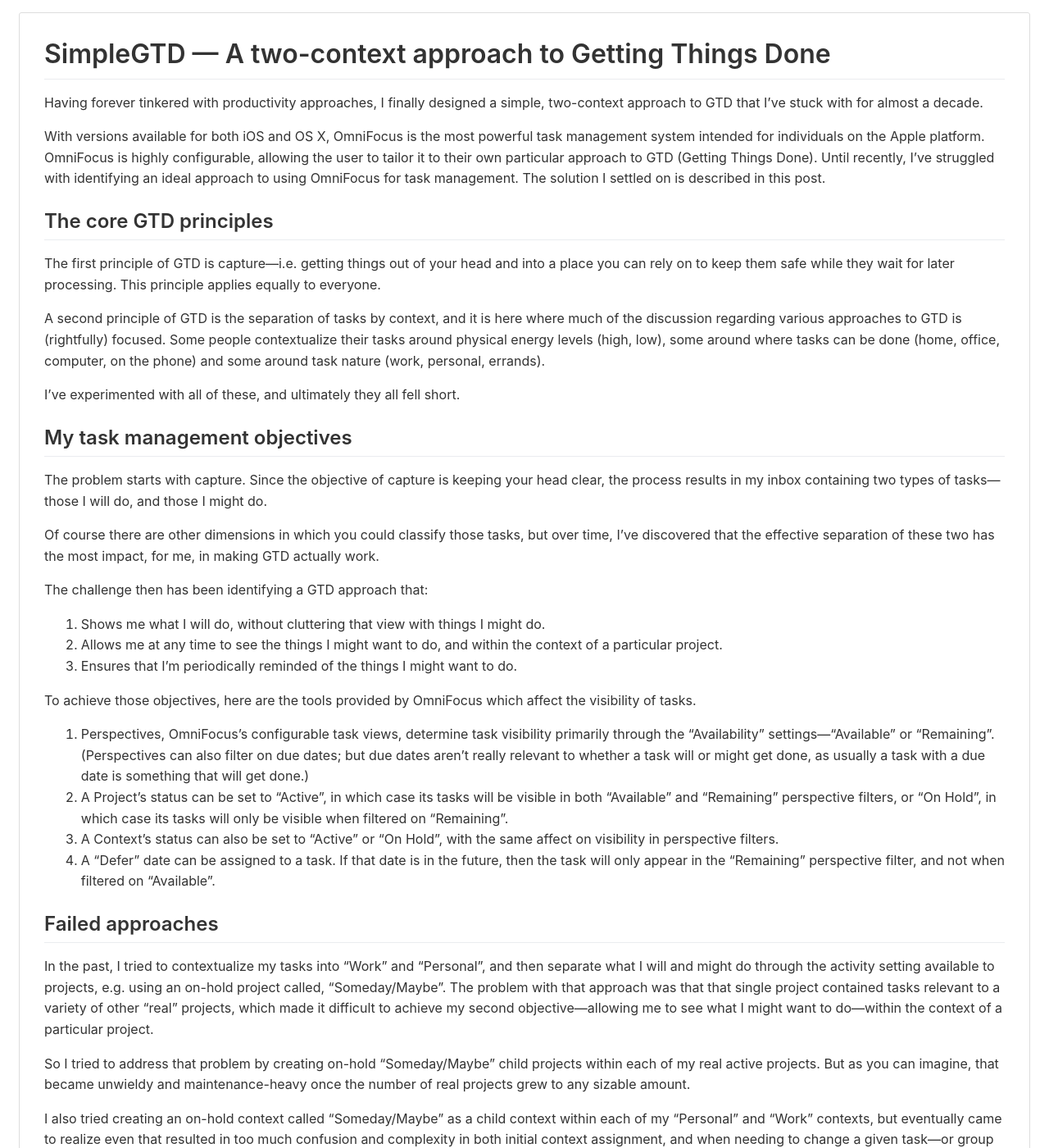
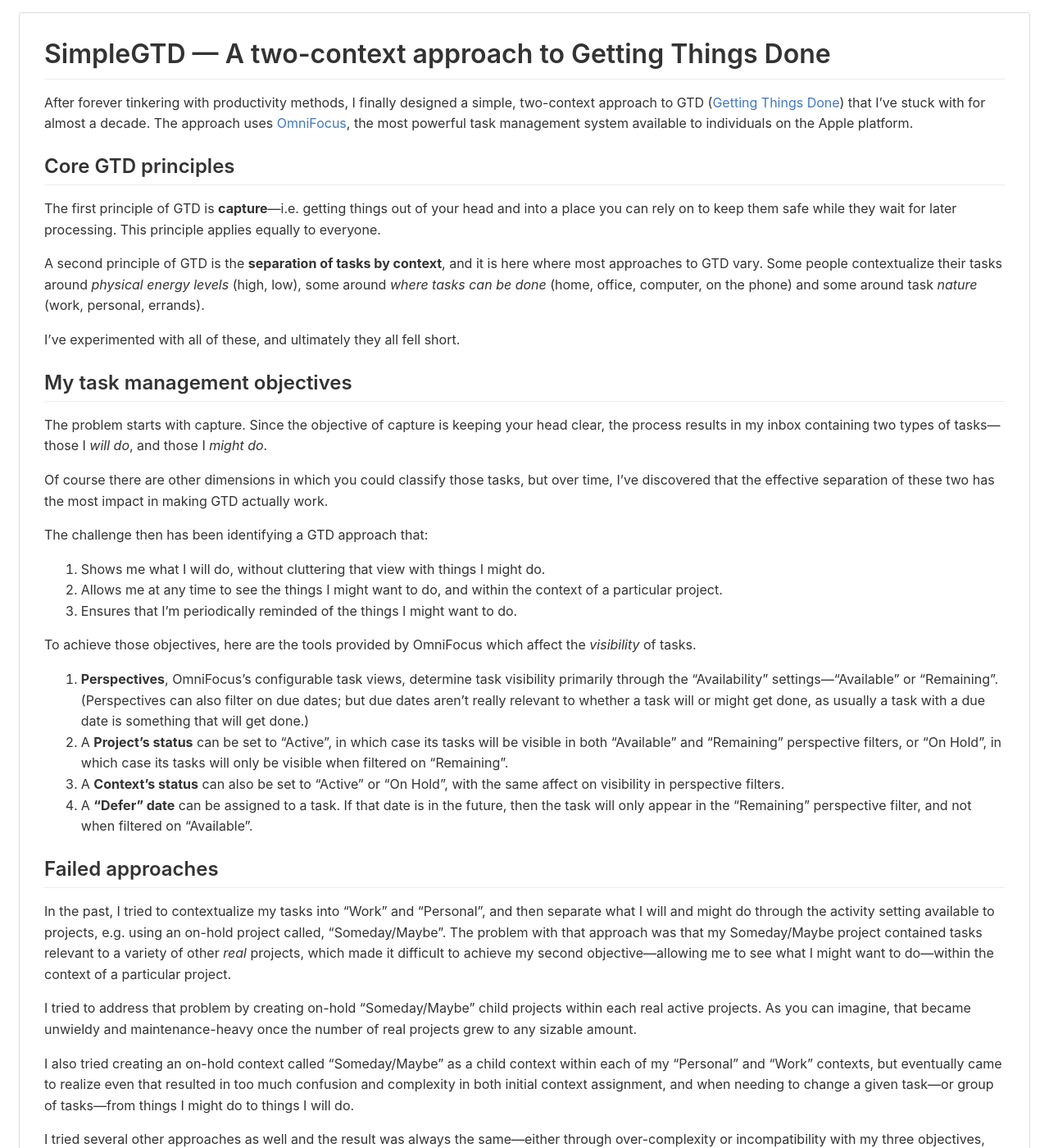
Before and after one commit to dafacto/simplegtd, a Jekyll site: the page index.html, which Jekyll copies as it is, in a window 1280 px wide and 1400 px high. Shown: the whole window at 82% size. Built offline with Jekyll 4.4.1, drawn with Linux system fonts in a browser that asks for light colours; comment, search, counter and statistics services are not loaded; some of the changed text lies outside the part shown.

```diff
--- a/_includes/meta.html
+++ b/_includes/meta.html
@@ -2,8 +2,8 @@
 <meta name="twitter:site" content="@dafacto" />
 <meta name="twitter:creator" content="@dafacto" />
 <meta property="og:url" content="{{ page.url }}" />
-<meta property="og:title" content="{{ page.title | default: 'Basis Cash - A guide for beginners' }}" />
-<meta property="og:description" content="{{ page.intro | default: 'If you’re new to Basis Cash and curious to learn more, you’ve come to the right place. In just a few quick lessons, you’ll learn all the basics.' }}" />
+<meta property="og:title" content="{{ page.title | default: 'SimpleGTD — A two-context approach to Getting Things Done' }}" />
+<meta property="og:description" content="{{ page.intro | default: 'SimpleGTD — A two-context approach to Getting Things Done' }}" />
 <meta
   property="og:image"
   content="https://SimpleGTD.org/images/twitter.png"
--- a/index.html
+++ b/index.html
@@ -18,27 +18,25 @@ html,body,#wrapper{font-size:10pt!important}
 
 
   </head>
-<body class="normal firstload">
+<body class="normal">
   <div id="wrapper">
 <h1 id="simplegtd%E2%80%94atwo-contextapproachtogettingthingsdone">SimpleGTD — A two-context approach to Getting Things Done</h1>
 
-<p>Having forever tinkered with productivity approaches, I finally designed a simple, two-context approach to GTD that I’ve stuck with for almost a decade.</p>
+<p>After forever tinkering with productivity methods, I finally designed a simple, two-context approach to GTD (<a href="https://www.amazon.com/Getting-Things-Done-Stress-Free-Productivity/dp/0670899240/">Getting Things Done</a>) that I’ve stuck with for almost a decade. The approach uses <a href="https://www.omnigroup.com/omnifocus/">OmniFocus</a>, the most powerful task management system available to individuals on the Apple platform. </p>
 
-<p>With versions available for both iOS and OS X, OmniFocus is the most powerful task management system intended for individuals on the Apple platform. OmniFocus is highly configurable, allowing the user to tailor it to their own particular approach to GTD (Getting Things Done). Until recently, I’ve struggled with identifying an ideal approach to using OmniFocus for task management. The solution I settled on is described in this post.</p>
+<h2 id="coregtdprinciples">Core GTD principles</h2>
 
-<h2 id="thecoregtdprinciples">The core GTD principles</h2>
+<p>The first principle of GTD is <strong>capture</strong>—i.e. getting things out of your head and into a place you can rely on to keep them safe while they wait for later processing. This principle applies equally to everyone.</p>
 
-<p>The first principle of GTD is capture—i.e. getting things out of your head and into a place you can rely on to keep them safe while they wait for later processing. This principle applies equally to everyone.</p>
-
-<p>A second principle of GTD is the separation of tasks by context, and it is here where much of the discussion regarding various approaches to GTD is (rightfully) focused. Some people contextualize their tasks around physical energy levels (high, low), some around where tasks can be done (home, office, computer, on the phone) and some around task nature (work, personal, errands). </p>
+<p>A second principle of GTD is the <strong>separation of tasks by context</strong>, and it is here where most approaches to GTD vary. Some people contextualize their tasks around <em>physical energy levels</em> (high, low), some around <em>where tasks can be done</em> (home, office, computer, on the phone) and some around task <em>nature</em> (work, personal, errands). </p>
 
 <p>I’ve experimented with all of these, and ultimately they all fell short.</p>
 
 <h2 id="mytaskmanagementobjectives">My task management objectives</h2>
 
-<p>The problem starts with capture. Since the objective of capture is keeping your head clear, the process results in my inbox containing two types of tasks—those I will do, and those I might do.</p>
+<p>The problem starts with capture. Since the objective of capture is keeping your head clear, the process results in my inbox containing two types of tasks—those I <em>will do</em>, and those I <em>might do</em>.</p>
 
-<p>Of course there are other dimensions in which you could classify those tasks, but over time, I’ve discovered that the effective separation of these two has the most impact, for me, in making GTD actually work.</p>
+<p>Of course there are other dimensions in which you could classify those tasks, but over time, I’ve discovered that the effective separation of these two has the most impact in making GTD actually work.</p>
 
 <p>The challenge then has been identifying a GTD approach that:</p>
 
@@ -48,28 +46,28 @@ html,body,#wrapper{font-size:10pt!important}
 <li>Ensures that I’m periodically reminded of the things I might want to do.</li>
 </ol>
 
-<p>To achieve those objectives, here are the tools provided by OmniFocus which affect the visibility of tasks.</p>
+<p>To achieve those objectives, here are the tools provided by OmniFocus which affect the <em>visibility</em> of tasks.</p>
 
 <ol>
-<li>Perspectives, OmniFocus’s configurable task views, determine task visibility primarily through the “Availability” settings—“Available” or “Remaining”. (Perspectives can also filter on due dates; but due dates aren’t really relevant to whether a task will or might get done, as usually a task with a due date is something that will get done.)</li>
-<li>A Project’s status can be set to “Active”, in which case its tasks will be visible in both “Available” and “Remaining” perspective filters, or “On Hold”, in which case its tasks will only be visible when filtered on “Remaining”.</li>
-<li>A Context’s status can also be set to “Active” or “On Hold”, with the same affect on visibility in perspective filters.</li>
-<li>A “Defer” date can be assigned to a task. If that date is in the future, then the task will only appear in the “Remaining” perspective filter, and not when filtered on “Available”.</li>
+<li><strong>Perspectives</strong>, OmniFocus’s configurable task views, determine task visibility primarily through the “Availability” settings—“Available” or “Remaining”. (Perspectives can also filter on due dates; but due dates aren’t really relevant to whether a task will or might get done, as usually a task with a due date is something that will get done.)</li>
+<li>A <strong>Project’s status</strong> can be set to “Active”, in which case its tasks will be visible in both “Available” and “Remaining” perspective filters, or “On Hold”, in which case its tasks will only be visible when filtered on “Remaining”.</li>
+<li>A <strong>Context’s status</strong> can also be set to “Active” or “On Hold”, with the same affect on visibility in perspective filters.</li>
+<li>A <strong>“Defer” date</strong> can be assigned to a task. If that date is in the future, then the task will only appear in the “Remaining” perspective filter, and not when filtered on “Available”.</li>
 </ol>
 
 <h2 id="failedapproaches">Failed approaches</h2>
 
-<p>In the past, I tried to contextualize my tasks into “Work” and “Personal”, and then separate what I will and might do through the activity setting available to projects, e.g. using an on-hold project called, “Someday/Maybe”. The problem with that approach was that that single project contained tasks relevant to a variety of other “real” projects, which made it difficult to achieve my second objective—allowing me to see what I might want to do—within the context of a particular project.</p>
+<p>In the past, I tried to contextualize my tasks into “Work” and “Personal”, and then separate what I will and might do through the activity setting available to projects, e.g. using an on-hold project called, “Someday/Maybe”. The problem with that approach was that my Someday/Maybe project contained tasks relevant to a variety of other <em>real</em> projects, which made it difficult to achieve my second objective—allowing me to see what I might want to do—within the context of a particular project.</p>
 
-<p>So I tried to address that problem by creating on-hold “Someday/Maybe” child projects within each of my real active projects. But as you can imagine, that became unwieldy and maintenance-heavy once the number of real projects grew to any sizable amount.</p>
+<p>I tried to address that problem by creating on-hold “Someday/Maybe” child projects within each real active projects. As you can imagine, that became unwieldy and maintenance-heavy once the number of real projects grew to any sizable amount.</p>
 
 <p>I also tried creating an on-hold context called “Someday/Maybe” as a child context within each of my “Personal” and “Work” contexts, but eventually came to realize even that resulted in too much confusion and complexity in both initial context assignment, and when needing to change a given task—or group of tasks—from things I might do to things I will do.</p>
 
 <p>I tried several other approaches as well and the result was always the same—either through over-complexity or incompatibility with my three objectives, OmniFocus wasn’t effectively helping me to get things done.</p>
 
-<h2 id="mysolution%E2%80%94useonlytwocontexts">My solution — Use only two contexts</h2>
+<h2 id="mysolution%E2%80%94onlyusetwocontexts">My solution — Only use two contexts</h2>
 
-<p>Realizing that in practice I didn’t actually view my tasks by “Work” and “Personal” contexts very often, even though I had organized them that way, I decided to try a simpler approach, consisting of only two contexts, the purpose of which is to answer the question, “Is this something I will do, or something I might do?”:</p>
+<p>Realizing that in practice I didn’t actually view my tasks by “Work” and “Personal” contexts very often, I tried a simpler approach, consisting of only <em>two contexts</em>, the purpose of which is to answer the question, “Is this something I will do, or something I might do?”:</p>
 
 <ol>
 <li>“Active” (with status, Active)</li>
@@ -96,7 +94,7 @@ html,body,#wrapper{font-size:10pt!important}
 
 <h2 id="customomnifocusperspectives">Custom OmniFocus perspectives</h2>
 
-<p>I have three core custom perspectives in OmniFocus which I access on a daily basis:</p>
+<p>My approach uses three custom perspectives in OmniFocus which I access on a daily basis. Screenshots of these perspectives are in the appendix:</p>
 
 <ol>
 <li>“Active”—shows flagged and due tasks. This is what I look at to determine what to work on, today. This supports my first objective, i.e. quickly seeing just those things I’ve decided I will work on.</li>
@@ -104,7 +102,37 @@ html,body,#wrapper{font-size:10pt!important}
 <li>“Maybe”—that shows all “remaining” tasks, grouped by project. This supports my second objective, i.e. at any time being able to see the tasks I might want to do, in the context of their relevant projects.</li>
 </ol>
 
-<p>This approach to GTD and OmniFocus has resulted, for me, in a task management approach that is powerful enough to meet my objectives while remaining simple and efficient enough that I actually follow it consistently—and results in the feeling that OmniFocus helps me to be more productive.</p>
+<h2 id="conclusion%E2%80%94itworks">Conclusion — it works!</h2>
+
+<p>This approach to GTD and OmniFocus has resulted, for me, in a task management approach that is powerful enough to meet my objectives while remaining simple and efficient enough that I actually managed to follow it for nearly a decade! I hope it works for you, too.</p>
+
+<h2 id="aboutme">About me</h2>
+
+<p>My name is Matt Henderson. You can find me on <a href="http://twitter.com/dafacto">Twitter</a>, or learn about me <a href="https://matthenderson.me/about">on my blog</a>. </p>
+
+<h2 id="appendix%3Ascreenshotsofcustomperspectives">Appendix: Screenshots of custom perspectives</h2>
+
+<figure>
+<img src="https://simplegtd.org/images/perspective-01.png" alt="" />
+</figure>
+
+<figure>
+<img src="https://simplegtd.org/images/perspective-02.png" alt="" />
+</figure>
+
+<figure>
+<img src="https://simplegtd.org/images/perspective-03.png" alt="" />
+</figure>
+
+<figure>
+<img src="https://simplegtd.org/images/perspective-04.png" alt="" />
+</figure>
+
+<figure>
+<img src="https://simplegtd.org/images/perspective-05.png" alt="" />
+</figure>
+<script async defer src="https://scripts.simpleanalyticscdn.com/latest.js"></script>
+<noscript><img src="https://queue.simpleanalyticscdn.com/noscript.gif" alt=""/></noscript>
 <!-- ##END MARKED WRAPPER## -->
     </div>
 </body>
```
Also changed, not shown: 404.html (deleted, +0 -24 lines), _includes/footer.html (deleted, +0 -9 lines), _reasons/01_bac.md (deleted, +0 -21 lines), _reasons/02_boardroom.md (deleted, +0 -23 lines), _reasons/03_bank.md (deleted, +0 -19 lines), _reasons/04_bonds.md (deleted, +0 -27 lines), _reasons/05_governance.md (deleted, +0 -20 lines), _reasons/06_resources.md (deleted, +0 -26 lines), index-old.md (deleted, +0 -5 lines), 2 other files.
